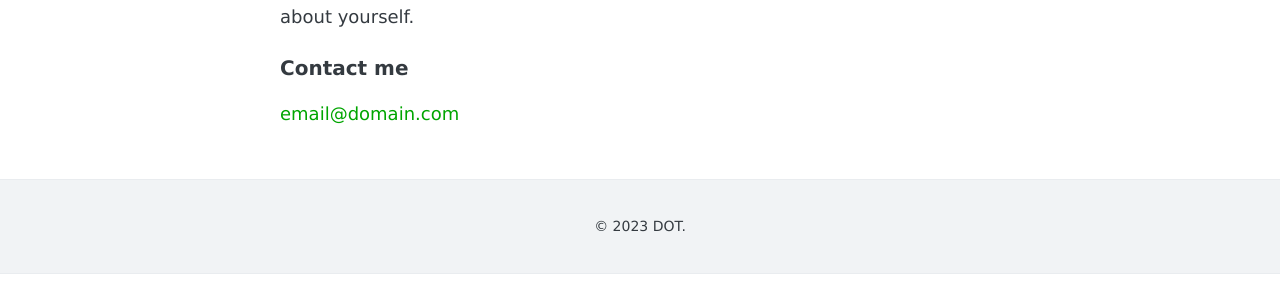
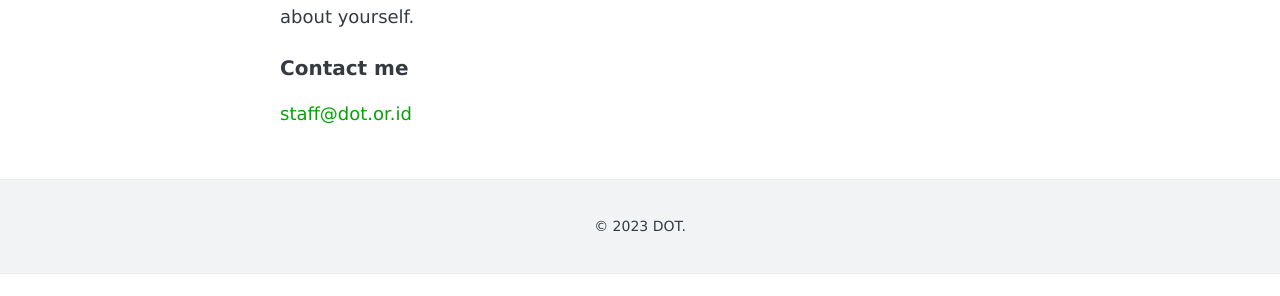
Before and after one commit to iamreeyo/blog, a Jekyll site: the page built from about.md, in a window 1280 px wide. Shown: the part 351-647 px from the top of the page. Built offline with Jekyll 4.4.1, drawn with Linux system fonts in a browser that asks for light colours.

Commit message:
Update about.md

```diff
--- a/about.md
+++ b/about.md
@@ -12,4 +12,4 @@ A place to include any other types of information that you'd like to include abo
 
 ### Contact me
 
-[email@domain.com](mailto:email@domain.com)
+[staff@dot.or.id](mailto:staff@dot.or.id)
```
